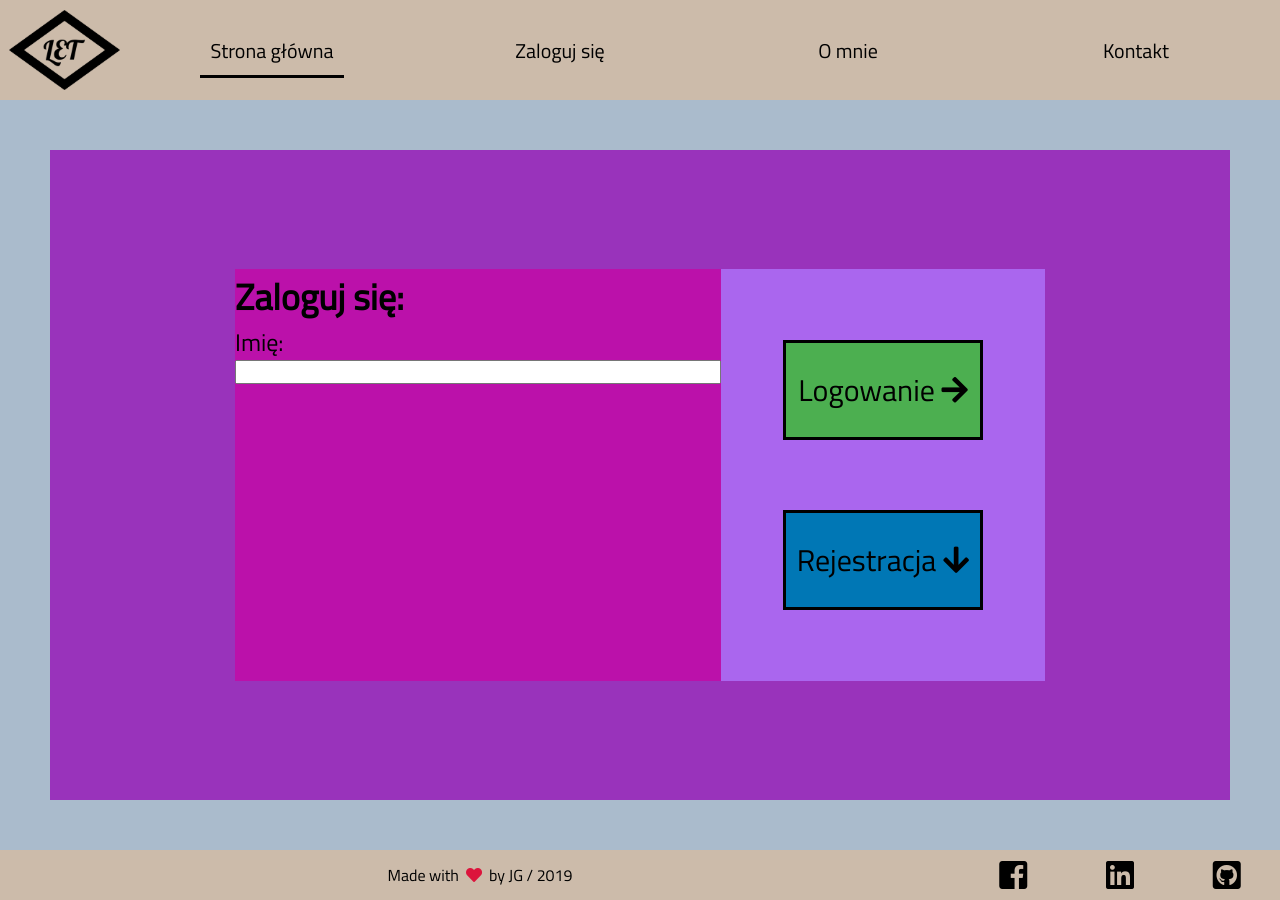
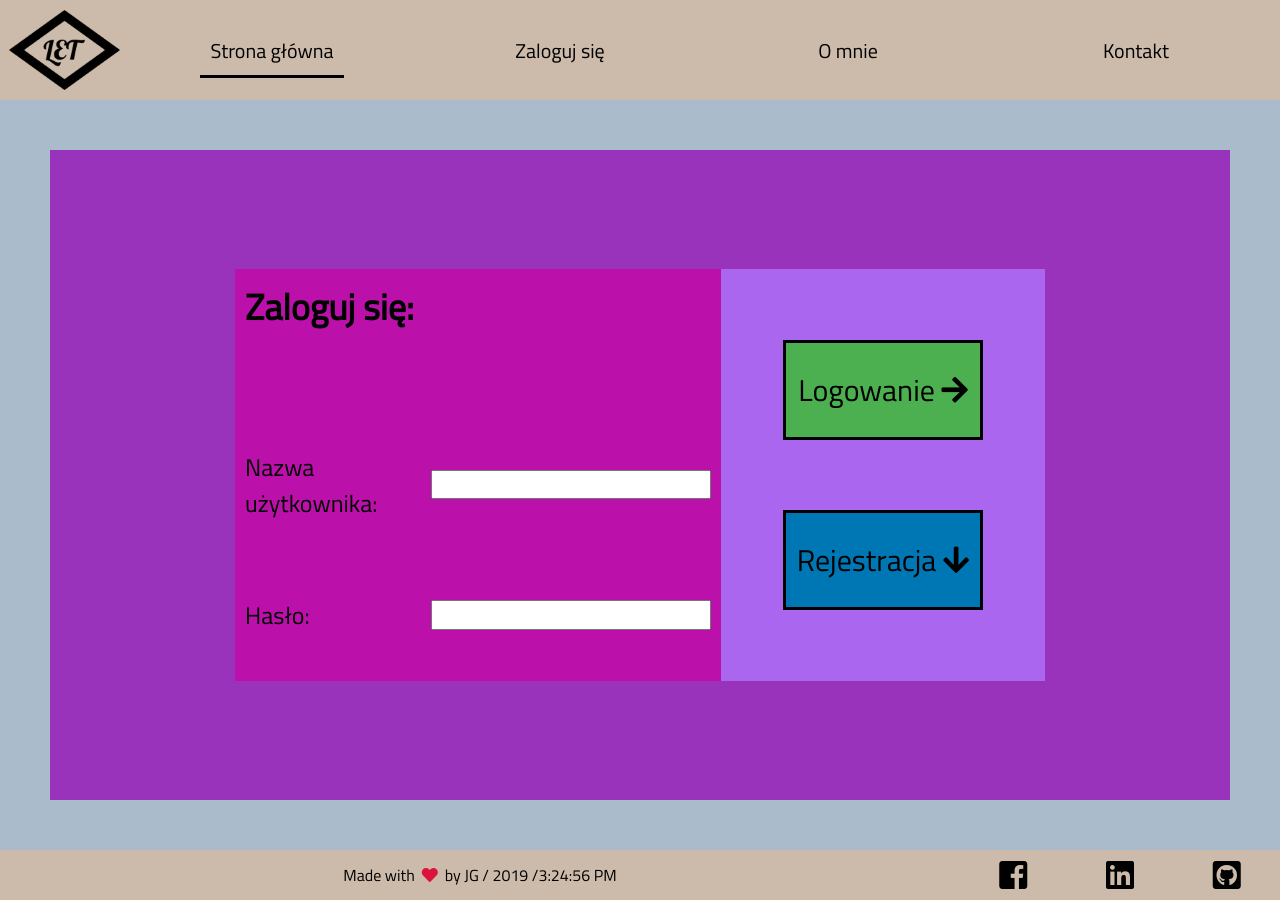
Before and after one commit to gawronskijakub/let, a PHP site: page /login.php in a window 1280 px wide. Run offline with PHP 8.4, Linux system fonts and the light colour scheme; some libraries are stand-ins or nearby versions.

Commit message:
added form and time to page
added and designed basic register form, added a clock to footer

```diff
--- a/login.php
+++ b/login.php
@@ -12,9 +12,11 @@
         <section class="article__section" id="log">
           <div class="form__container">
             <form action="submit.php" method="post" class="article__form" id="login_form">
-                <h2 class="article__form__header">Zaloguj się: </h2>
-                <label for="firstName">Imię: </label>
-                <input type="text" name="firstName" tabindex="1">
+                <h2 class="form__header">Zaloguj się: </h2>
+                <label for="login">Nazwa użytkownika: </label>
+                <input type="text" name="login_log" tabindex="1" required autocomplete="off">
+                <label for="">Hasło: </label>
+                <input type="text" name="password_log" tabindex="1" required autocomplete="off">
             </form>
             <div class="article__buttons">
               <button class="article__button" form="login_form">Logowanie&nbsp;<i class="fa fa-arrow-right"></i></button>
@@ -25,9 +27,21 @@
         <section class="article__section" id="reg">
         <div class="form__container">
             <form action="" method="post" class="article__form" id="reg_form">
-                <h2 class="article__form__header">Zarejestruj się: </h2>
-                <label for="firstName">Imię: </label>
-                <input type="text" name="firstName" tabindex="1">
+                <h2 class="form__header">Zarejestruj się: </h2>
+                <label for="first_name">Imię: </label>
+                <input type="text" name="first_name" required autocomplete="off">
+                <label for="last_name">Nazwisko: </label>
+                <input type="text" name="last_name" required autocomplete="off">
+                <label for="last_name">Nazwa użytkownika: </label>
+                <input type="text" name="login" required autocomplete="off">
+                <label for="last_name">Hasło: </label>
+                <input type="password" name="password" required autocomplete="off">
+                <label for="last_name">Potwierdź hasło: </label>
+                <input type="password" name="password_confirm" required autocomplete="off">
+                <label for="last_name">E-mail: </label>
+                <input type="email" name="mail" required autocomplete="off">
+                <label for="last_name">Data urodzenia: </label>
+                <input type="date" name="birth_date" required autocomplete="off">
             </form>
             <div class="article__buttons">
               <button class="article__button" type="button"><a href="#log" class="article__link link">Logowanie&nbsp;<i class="fa fa-arrow-up"></i></a></button>
--- a/styles/style.css
+++ b/styles/style.css
@@ -204,17 +204,41 @@ html, body {
 }
 
 .wrap .main .article__section .form__container .article__form {
-  -webkit-box-flex: 1;
-      -ms-flex-positive: 1;
-          flex-grow: 1;
+  -webkit-box-flex: 0;
+      -ms-flex: 0 1 60%;
+          flex: 0 1 60%;
   background-color: #b1a;
   display: -webkit-box;
   display: -ms-flexbox;
   display: flex;
-  -webkit-box-orient: vertical;
+  padding: 10px;
+  -webkit-box-orient: horizontal;
   -webkit-box-direction: normal;
-      -ms-flex-direction: column;
-          flex-direction: column;
+      -ms-flex-flow: row wrap;
+          flex-flow: row wrap;
+}
+
+.wrap .main .article__section .form__container .article__form .form__header {
+  width: 100%;
+}
+
+.wrap .main .article__section .form__container .article__form label {
+  width: 40%;
+  display: -webkit-box;
+  display: -ms-flexbox;
+  display: flex;
+  -webkit-box-pack: start;
+      -ms-flex-pack: start;
+          justify-content: flex-start;
+  -webkit-box-align: center;
+      -ms-flex-align: center;
+          align-items: center;
+}
+
+.wrap .main .article__section .form__container .article__form input {
+  width: 60%;
+  height: 7.5%;
+  margin: auto 0;
 }
 
 .wrap .main .article__section .form__container .article__buttons {
@@ -275,6 +299,10 @@ html, body {
 }
 
 .wrap .main .article__section#log {
+  font-size: 150%;
+}
+
+.wrap .main .article__section#reg {
   font-size: 150%;
 }
 
--- a/styles/style.scss
+++ b/styles/style.scss
@@ -140,10 +140,28 @@ html, body {
 
 
           .article__form {
-            flex-grow: 1;
+            flex: 0 1 60%;
             background-color: #b1a;
             display: flex;
-            flex-direction: column;
+            padding: 10px;
+            flex-flow: row wrap;
+
+            .form__header {
+              width: 100%;
+            }
+
+            label {
+              width: 40%;
+              display: flex;
+              justify-content: flex-start;
+              align-items: center;
+            }
+
+            input {
+              width: 60%;
+              height: 7.5%;
+              margin: auto 0;
+            }
           }
 
           .article__buttons {
@@ -185,6 +203,10 @@ html, body {
         &#log {
           font-size: 150%;
         }
+
+        &#reg {
+          font-size: 150%;
+        }
       }
     }
   }
@@ -204,6 +226,10 @@ html, body {
 
       .fa-heart {
         color: crimson;
+      }
+
+      .footer__time {
+        // background-color: #fff;
       }
     }
 
--- a/templates/footer.php
+++ b/templates/footer.php
@@ -1,7 +1,19 @@
 <footer class="footer">
   <p class="footer__copyright">
-    Made with &nbsp;<i class="fa fa-heart"></i>&nbsp; by JG /
-    <?php print date("Y"); ?>
+    Made with &nbsp;<i class='fa fa-heart'></i>&nbsp; by JG /
+    <?php echo date("Y"), ' / '; ?>
+    <span class="footer__time">
+      <?php
+        echo "<script>
+          const footer__time = document.querySelector('.footer__time');
+          function tick() {
+            let xTime = new Date();
+            footer__time.innerHTML = xTime.toLocaleTimeString();
+          }
+          setInterval(tick,1000);
+          </script>";
+      ?>
+    </span>
   </p>
   <p class="footer__socials">
     <a href="https://www.facebook.com/kubek201" class="footer__link link">
```
